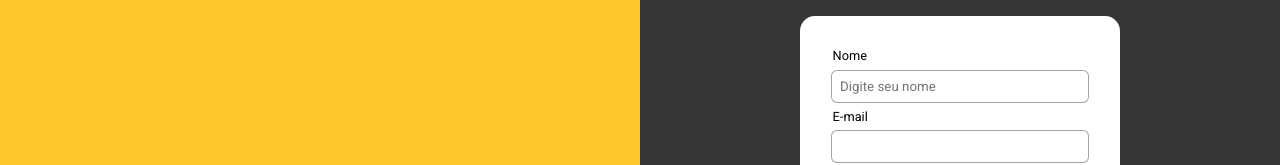
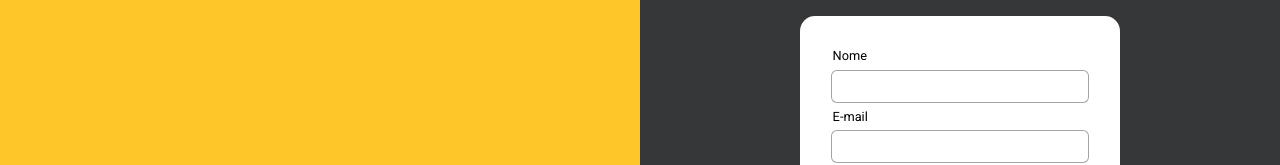
Before and after one commit to bruna-devbio/TF-Ze-Delivery, a React (Create React App) app: page /register in a window 1280 px wide. Shown: the part 210-375 px from the top of the page. Built offline with nearby package versions, Linux system fonts and the light colour scheme.

Commit message:
removendo placeholder

```diff
--- a/src/pages/Register/index.js
+++ b/src/pages/Register/index.js
@@ -58,7 +58,6 @@ const Register = () => {
 						<label className='register-label'>Nome</label>
 						<Input
 							type='name'
-							placeholder='Digite seu nome'
 							className='register-input'
 							name='nome'
 							onChange={onChangeValues}
```
